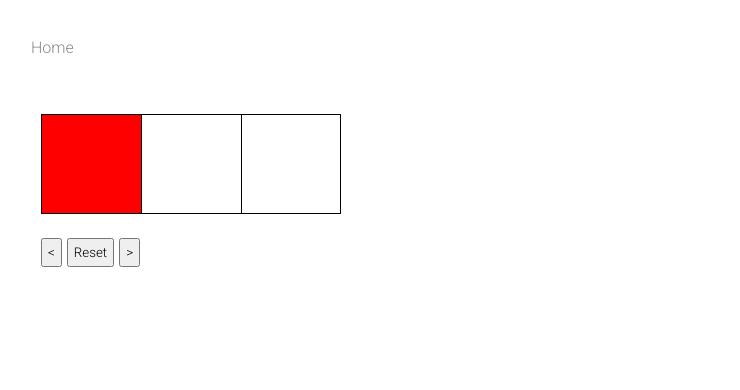
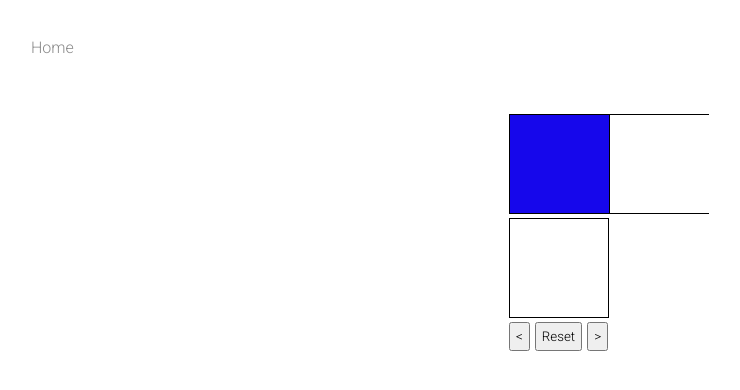
Before and after one commit to tiffmc1/small-react-projects, a React (Create React App) app: page /carousel in a window 1280 px wide. Shown: the top 390 px of the page, without its empty margins (7-747 px from the left). Built offline with nearby package versions, Linux system fonts and the light colour scheme; a web font is replaced by a local one.

Commit message:
carousel.css -- centered onto page

```diff
--- a/src/projects/carousel/carousel.css
+++ b/src/projects/carousel/carousel.css
@@ -2,14 +2,17 @@
 	display: block;
 	padding-left: 3rem;
 	padding-top: 1rem;
+	width: 50%;
+	margin: 0 auto;
 }
 
 .red {
-	background: red;
+	background: rgb(22, 7, 235);
 }
 
 .element-container {
-	margin: 0 auto 20px;
+	margin: 0 auto;
+	width: 50%;
 }
 
 .element {
@@ -26,7 +29,8 @@
 }
 
 .button-container {
-	margin: 0;
+	margin: 0 auto;
+	width: 50%;
 }
 
 .button-ind {
```
